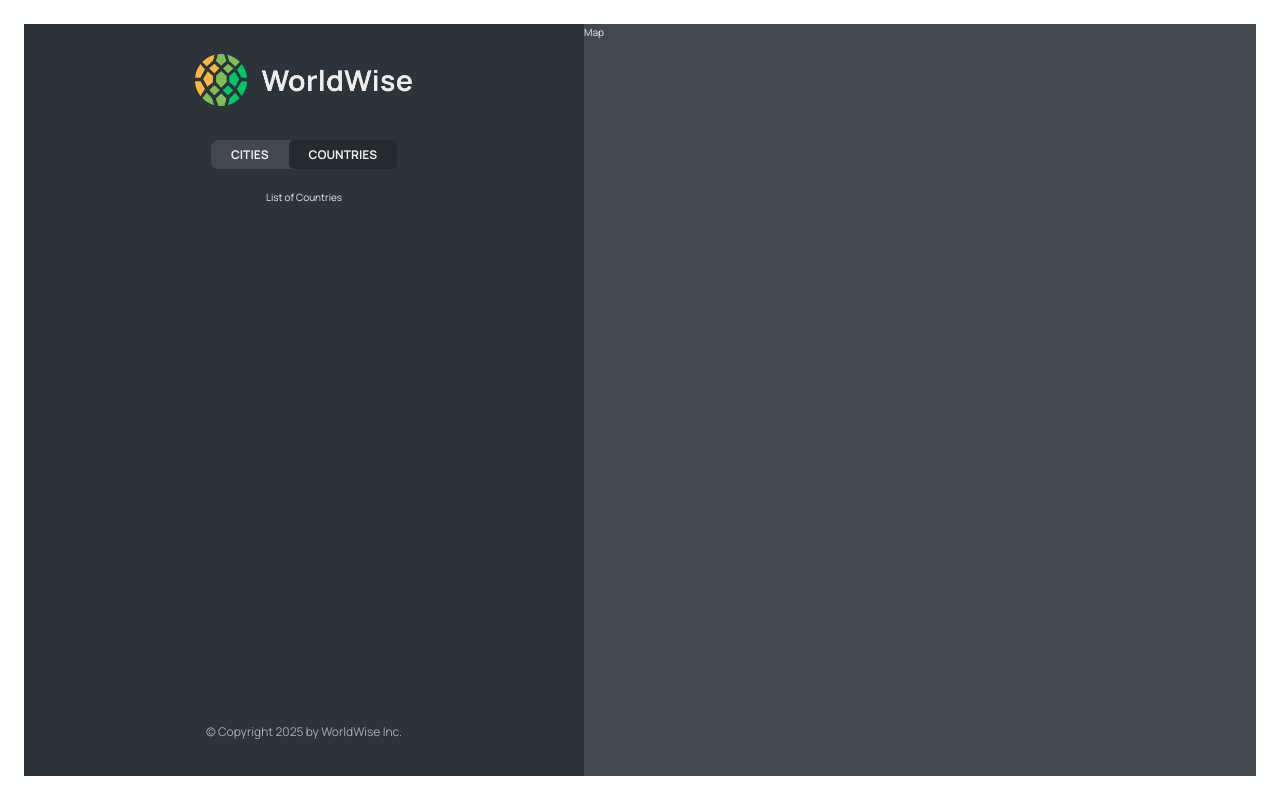
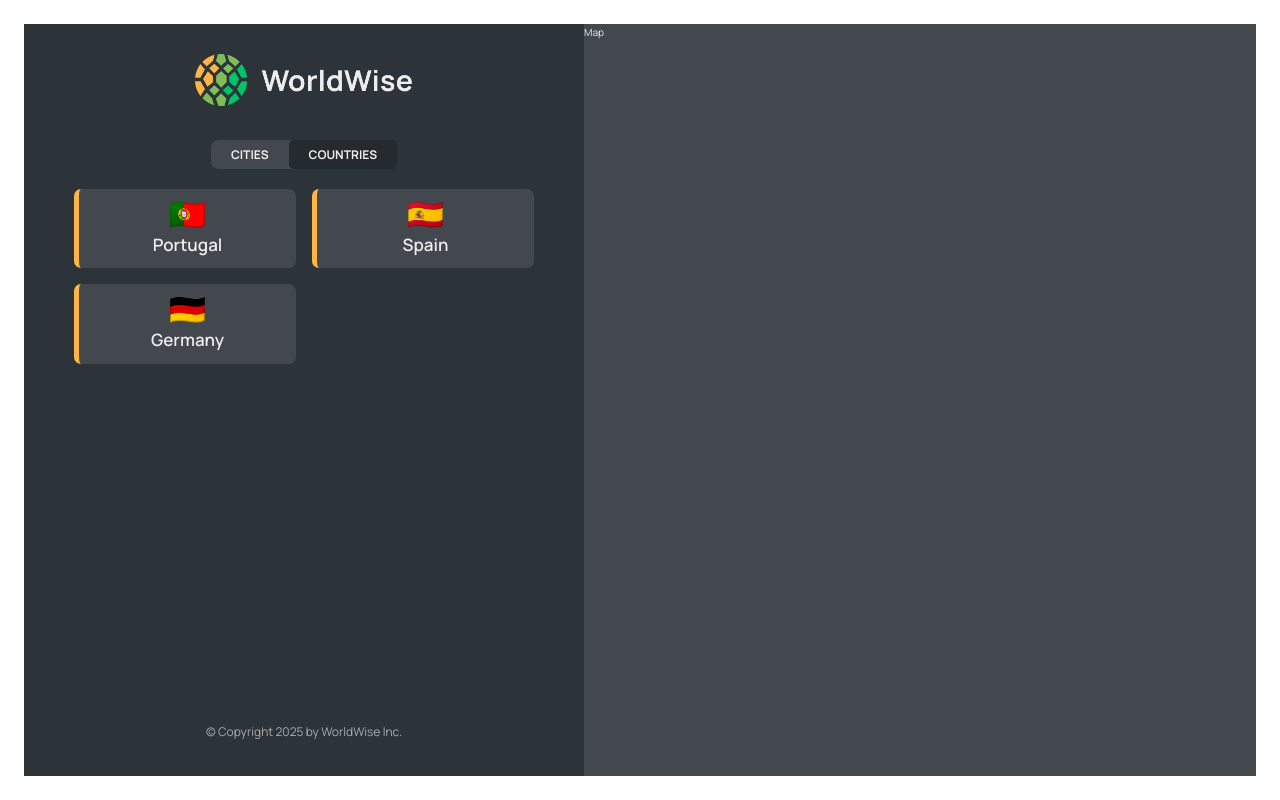
Before and after one commit to adelana107/React-Router-Single-Page-Applications-SPA-, a React (Vite) app: page /app/countries in a window 1280 px wide. Built offline with nearby package versions, Linux system fonts and the light colour scheme; data requests are answered from the project's data file.

Commit message:
implemented the countries

```diff
--- a/data/cities.json
+++ b/data/cities.json
@@ -12,6 +12,46 @@
       },
       "id": 73930385
     },
+
+    {
+      "cityName": "Faro",
+      "country": "Portugal",
+      "emoji": "🇵🇹",
+      "date": "2027-10-31T15:59:59.138Z",
+      "notes": "My favorite city so far!",
+      "position": {
+        "lat": 38.727881642324164,
+        "lng": -9.140900099907554
+      },
+      "id": 73934385
+    },
+
+    {
+      "cityName": "Barcelona",
+      "country": "Portugal",
+      "emoji": "🇵🇹",
+      "date": "2027-10-31T15:59:59.138Z",
+      "notes": "My favorite city so far!",
+      "position": {
+        "lat": 38.727881642324164,
+        "lng": -9.140900099907554
+      },
+      "id": 73930335
+    },
+
+    {
+      "cityName": "Lagos",
+      "country": "Portugal",
+      "emoji": "🇵🇹",
+      "date": "2027-10-31T15:59:59.138Z",
+      "notes": "My favorite city so far!",
+      "position": {
+        "lat": 38.727881642324164,
+        "lng": -9.140900099907554
+      },
+      "id": 73930383
+    },
+
     {
       "cityName": "Madrid",
       "country": "Spain",
--- a/src/App.jsx
+++ b/src/App.jsx
@@ -7,6 +7,7 @@ import AppLayout from "./pages/AppLayout";
 import Login from "./pages/Login";
 import CityList from "./components/CityList";
 import { useState, useEffect } from "react";
+import CountryList from "./components/CountryList"
 
 const BASE_URL = "http://localhost:8000";
 
@@ -44,7 +45,10 @@ function App() {
             path="cities"
             element={<CityList cities={cities} isLoading={isLoading} />}
           ></Route>
-          <Route path="countries" element={<p>List of Countries</p>}></Route>
+          <Route
+            path="countries"
+            element={<CountryList cities={cities} isLoading={isLoading} />}
+          ></Route>
           <Route path="form" element={<p>Form</p>}></Route>
         </Route>
         <Route path="login" element={<Login />} />
--- /dev/null
+++ b/src/components/CountryList.jsx
@@ -0,0 +1,30 @@
+import styles from "./CountryList.module.css";
+import Spinner from "./Spinner";
+import CountryItem from "./CountryItem";
+import Message from "./Message";
+
+function CountryList({ cities, isLoading }) {
+  if (isLoading) return <Spinner />;
+
+  if (!cities.length)
+    return (
+      <Message message="Add your first country by clicking a city on the map." />
+    );
+
+  // Extract unique countries from cities
+  const countries = cities.reduce((arr, city) => {
+    if (!arr.map((el) => el.country).includes(city.country))
+      return [...arr, { country: city.country, emoji: city.emoji, id: city.id }];
+    else return arr;
+  }, []);
+
+  return (
+    <ul className={styles.countryList}>
+      {countries.map((country) => (
+        <CountryItem country={country} key={country.id} />
+      ))}
+    </ul>
+  );
+}
+
+export default CountryList;
```
